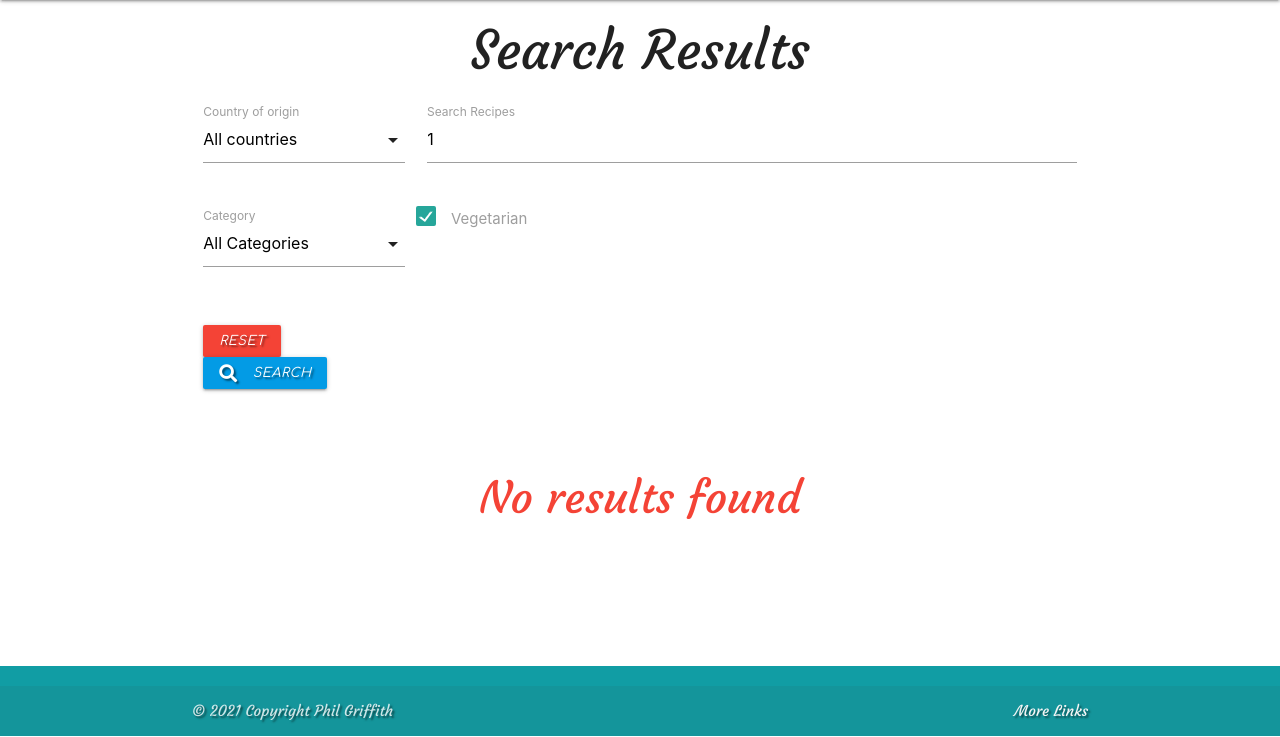
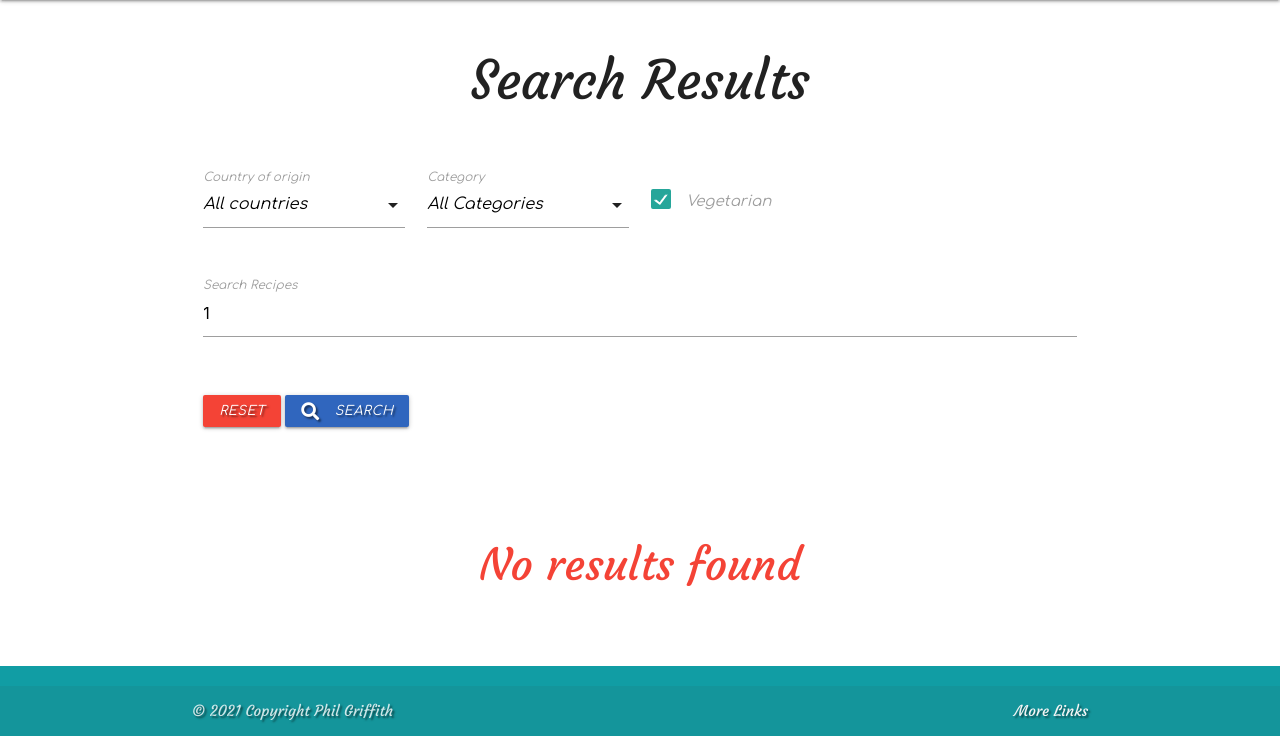
Before and after one commit to Code-Institute-Submissions/phil-griffith-world_recipes_AprResub, a Flask app: page /search in a window 1280 px wide. Shown: the part 64-801 px from the top of the page. Run offline with Flask 2, Linux system fonts and the light colour scheme; the visitor is signed in with stand-in values (Sample User, id 1); data that the repository does not hold is empty; some libraries are stand-ins or nearby versions.

Commit message:
Style - search fields

```diff
--- a/static/css/style.css
+++ b/static/css/style.css
@@ -21,11 +21,16 @@ body {
 
 h2, h3 {
     font-family: 'Courgette', cursive;
+    padding: 30px;
 }
 
 button, .btn, .btn-small {
     font-family: 'Comfortaa', cursive;
     font-style: italic;
+}
+
+#search_button {
+    background-color: rgb(48, 102, 190);
 }
 
 
@@ -86,6 +91,22 @@ header {
 
 
 /* ********************************** Recipe Page ************************************* */
+
+#category_field, #country_field, #query_field {
+    margin-top: 20px;
+    font-family: 'Comfortaa', cursive;
+    font-style: italic;
+}
+
+#vegetarian_field {
+    font-family: 'Comfortaa', cursive;
+    font-style: italic;
+}
+
+.select-dropdown {
+    font-family: 'Comfortaa', cursive;
+    font-style: italic;
+}
 
 h4.card-content {
     color: black;
--- a/templates/search_results.html
+++ b/templates/search_results.html
@@ -5,8 +5,9 @@
     <!-- search bar -->
     <div class="row">
         <form action="{{ url_for('search') }}" method="POST" class="col s12">
-            <div class="row valign-wrapper center-align">
-                <div class="input-field col s3">
+            <div class="row center-align">
+                <!-- country field -->
+                <div id="country_field" class="input-field col s12 m3">
                     <select id="country" name="country">
                         <option value="" selected>All countries</option>
                         {% for country_name in countries %}
@@ -19,17 +20,8 @@
                     </select>
                     <label>Country of origin</label>
                 </div>
-                <div class="input-field col s9 m9">
-                    {% if query %}
-                        <input type="text" name="query" id="query" value="{{ query }}">
-                    {% else %}
-                        <input type="text" name="query" id="query">
-                    {% endif %}
-                    <label for="query">Search Recipes</label>
-                </div>
-            </div>
-            <div class="row">
-                <div class="input-field col s3">
+                <!-- category field -->
+                <div id="category_field" class="input-field col s12 m3">
                     <select id="category" name="category">
                         <option value="" selected>All Categories</option>
                         {% for category_name in categories %}
@@ -42,6 +34,8 @@
                     </select>
                     <label>Category</label>
                 </div>
+                <!-- vegetarian field -->
+                <div id="vegetarian_field" class="input-field col s12 m3 center-align">
                     <label>
                         {% if is_vegetarian %}
                         <input type="checkbox" name="vegetarian" class="filled-in" checked="true"/>
@@ -51,10 +45,22 @@
                         <span>Vegetarian</span>
                     </label>
                 </div>
+            </div>
+            <!-- query field -->
             <div class="row">
-                <div class="input-field col s3">
+                <div id="query_field"class="input-field col s12">
+                    {% if query %}
+                        <input type="text" name="query" id="query" value="{{ query }}">
+                    {% else %}
+                        <input type="text" name="query" id="query">
+                    {% endif %}
+                    <label for="query">Search Recipes</label>
+                </div>
+            </div>
+            <div class="row">
+                <div class="input-field col s12">
                     <a href="{{ url_for('get_recipes') }}" class="red btn-small text-shadow">Reset</a>
-                    <button type="submit" class="light-blue darken-1 btn-small text-shadow">
+                    <button id="search_button" type="submit" class="btn-small text-shadow">
                         <i class="fas fa-search left"></i>Search
                     </button>
                 </div>
```
Also changed, not shown: templates/recipes.html (+17 -15 lines). Lines whose indentation alone changed are shown as unchanged.
